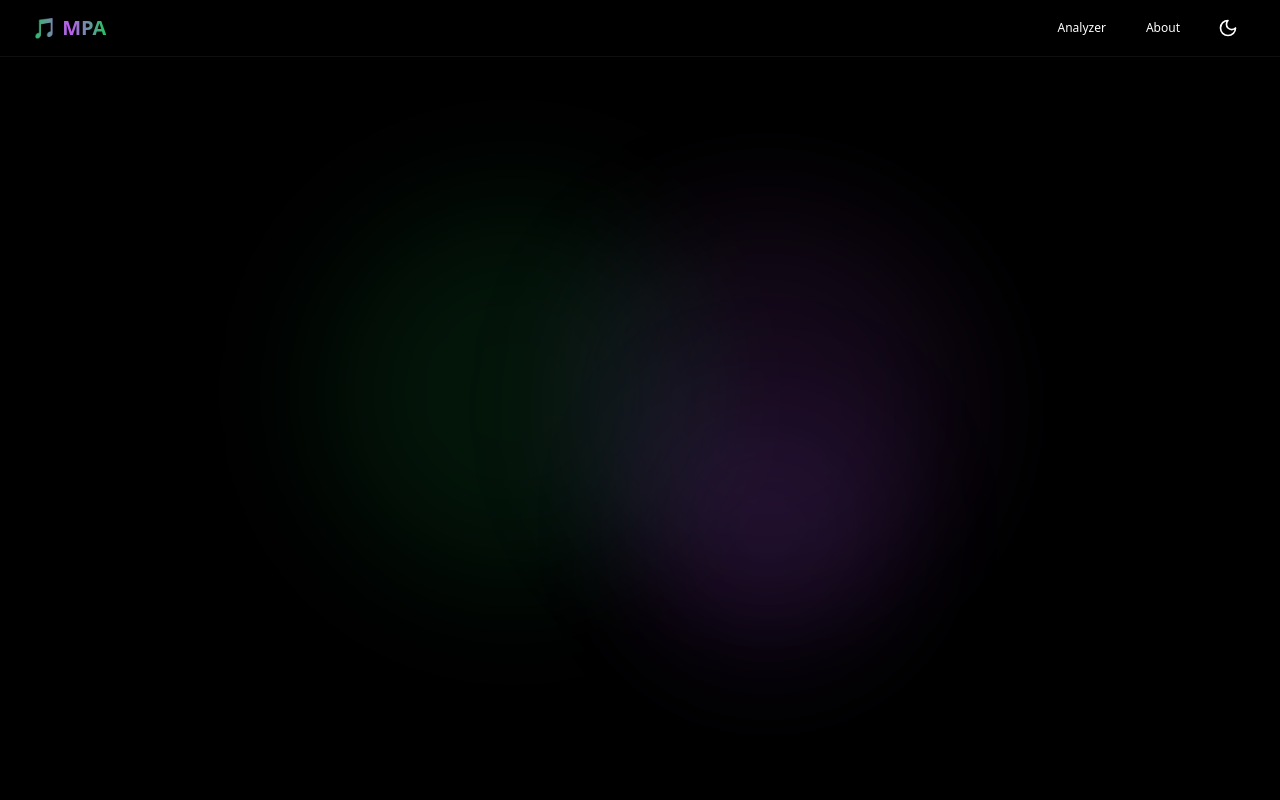
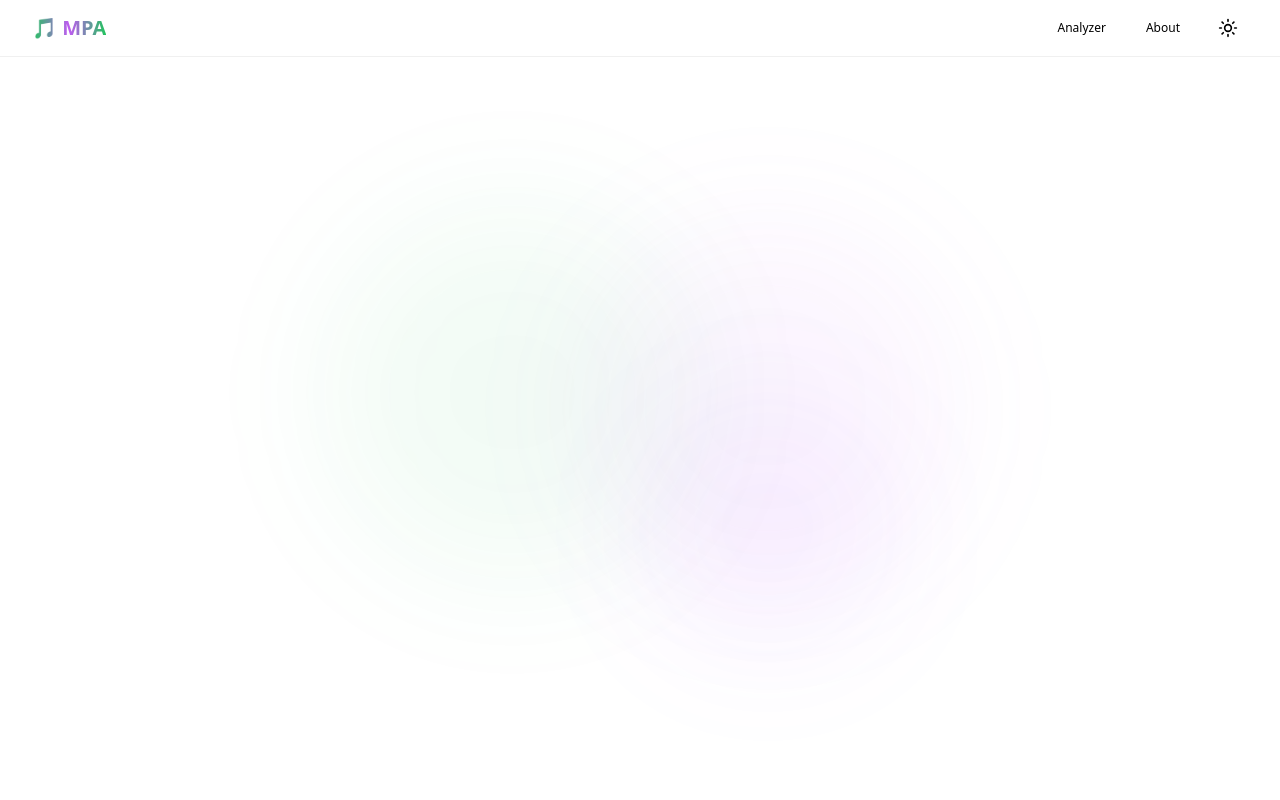
Before and after one commit to Agarwalsonali/Music-Personality-Analyzer, a Next.js app: page / in a window 1280 px wide. Shown: the top 800 px of the page. Built offline with nearby package versions, Linux system fonts and the light colour scheme; no server answers.

Commit message:
fix color issue

```diff
--- a/src/app/globals.css
+++ b/src/app/globals.css
@@ -3,7 +3,30 @@
 @tailwind utilities;
 
 @layer base {
+  /* Light mode is the default (:root) */
   :root {
+    --background: 0 0% 100%;
+    --foreground: 0 0% 0%;
+    --card: 0 0% 95%;
+    --card-foreground: 0 0% 0%;
+    --primary: 142 71% 45%;
+    --primary-foreground: 0 0% 100%;
+    --secondary: 217 33% 17%;
+    --secondary-foreground: 0 0% 100%;
+    --muted: 0 0% 70%;
+    --muted-foreground: 0 0% 30%;
+    --accent: 280 85% 65%;
+    --accent-foreground: 0 0% 0%;
+    --destructive: 0 84% 60%;
+    --destructive-foreground: 0 0% 100%;
+    --border: 0 0% 85%;
+    --input: 0 0% 90%;
+    --ring: 142 71% 45%;
+    --radius: 0.5rem;
+  }
+
+  /* Dark mode uses .dark class (applied by next-themes) */
+  .dark {
     --background: 0 0% 0%;
     --foreground: 0 0% 100%;
     --card: 0 0% 8%;
@@ -21,27 +44,14 @@
     --border: 0 0% 15%;
     --input: 0 0% 10%;
     --ring: 142 71% 45%;
-    --radius: 0.5rem;
   }
 
-  .light {
-    --background: 0 0% 100%;
-    --foreground: 0 0% 0%;
-    --card: 0 0% 95%;
-    --card-foreground: 0 0% 0%;
-    --primary: 142 71% 45%;
-    --primary-foreground: 0 0% 100%;
-    --secondary: 217 33% 17%;
-    --secondary-foreground: 0 0% 100%;
-    --muted: 0 0% 70%;
-    --muted-foreground: 0 0% 30%;
-    --accent: 280 85% 65%;
-    --accent-foreground: 0 0% 0%;
-    --destructive: 0 84% 60%;
-    --destructive-foreground: 0 0% 100%;
-    --border: 0 0% 85%;
-    --input: 0 0% 90%;
-    --ring: 142 71% 45%;
+  /* Prevent background flash before hydration */
+  html {
+    background-color: hsl(0, 0%, 100%);
+  }
+  html.dark {
+    background-color: hsl(0, 0%, 0%);
   }
 
   * {
--- a/src/components/providers/app-providers.tsx
+++ b/src/components/providers/app-providers.tsx
@@ -10,7 +10,9 @@ function ChunkLoadRecovery() {
       const reason = event.reason as { name?: string; message?: string } | undefined
       const message = reason?.message ?? ''
       const isChunkError =
-        reason?.name === 'ChunkLoadError' || message.includes('Loading chunk') || message.includes('ChunkLoadError')
+        reason?.name === 'ChunkLoadError' ||
+        message.includes('Loading chunk') ||
+        message.includes('ChunkLoadError')
 
       if (isChunkError) {
         event.preventDefault()
@@ -27,7 +29,13 @@ function ChunkLoadRecovery() {
 
 export function AppProviders({ children }: { children: React.ReactNode }) {
   return (
-    <ThemeProvider attribute="class" defaultTheme="dark" enableSystem disableTransitionOnChange>
+    <ThemeProvider
+      attribute="class"
+      defaultTheme="system"        // ← was "dark", now respects OS preference
+      enableSystem                 // ← reads prefers-color-scheme
+      disableTransitionOnChange    // ← prevents flash on theme switch
+      storageKey="theme"           // ← must match layout.tsx inline script
+    >
       <AuthProvider>
         <ChunkLoadRecovery />
         {children}
```
